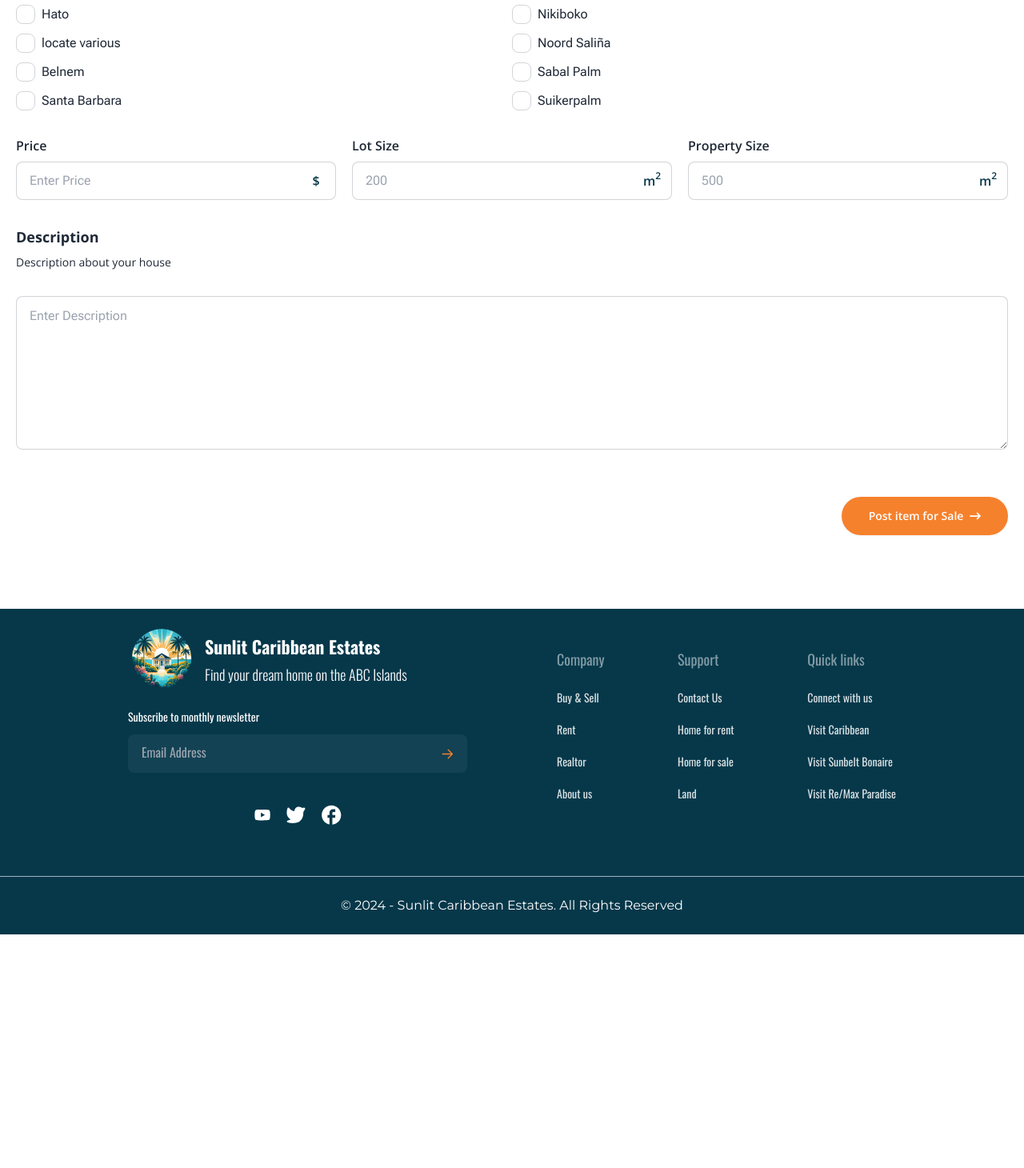
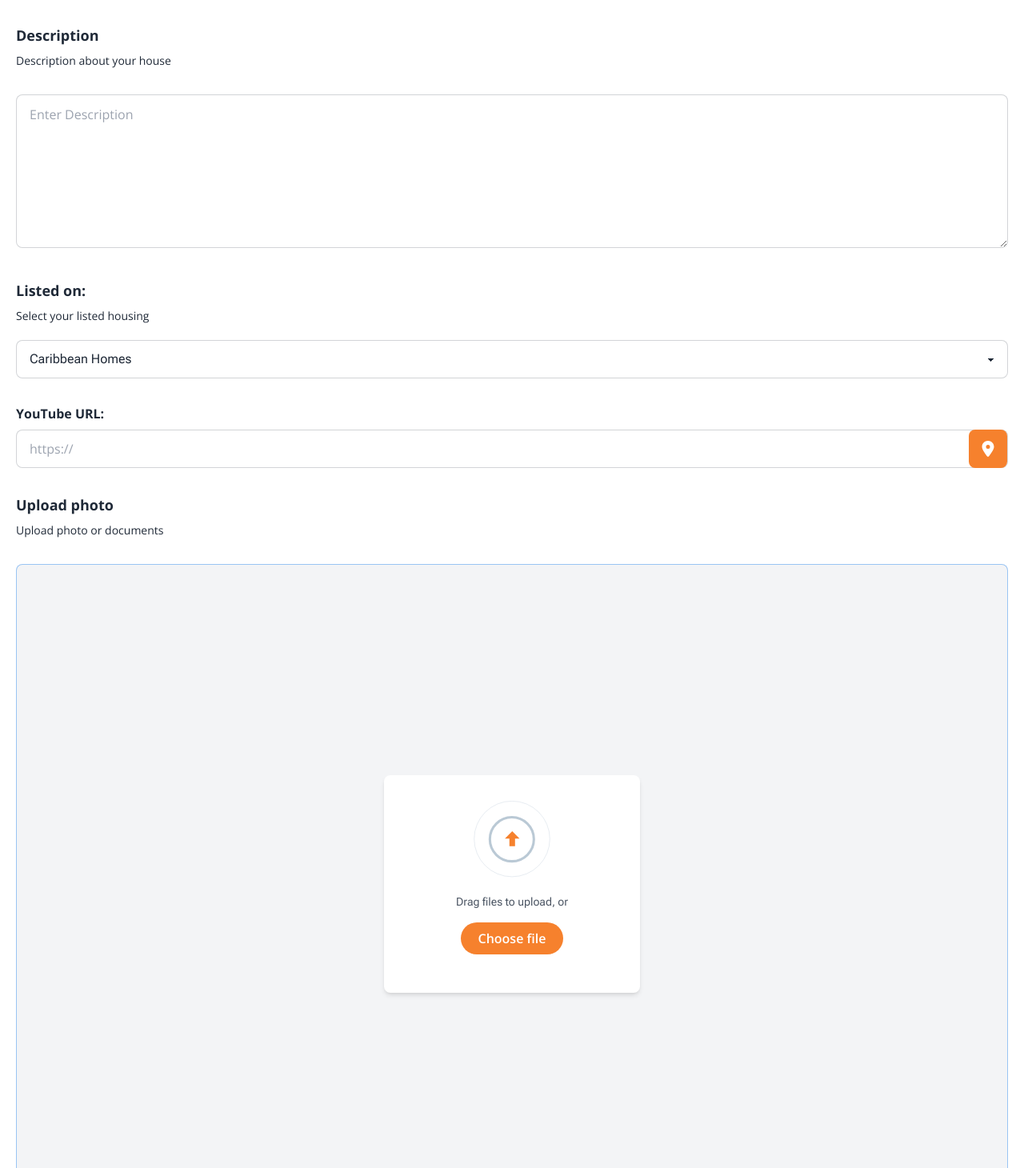
Before and after one commit to Henryikenna/sunlit-estate-website, a Next.js app: page /listing-sell-page in a window 1280 px wide. Shown: the part 910-2370 px from the top of the page at 80% size. Before the commit the page ends 2078 px from the top, so only its background shows below. Built offline with nearby package versions, Linux system fonts and the light colour scheme.

Commit message:
fourteenth commit 2

```diff
--- a/package.json
+++ b/package.json
@@ -21,6 +21,7 @@
     "@supabase/supabase-js": "^2.38.4",
     "@vercel/analytics": "^1.1.1",
     "@vercel/speed-insights": "^1.0.1",
+    "axios": "^1.7.2",
     "classnames": "^2.3.2",
     "cloudinary": "^2.0.1",
     "embla-carousel-react": "^8.0.0-rc15",
--- a/src/app/create-listing/page.tsx
+++ b/src/app/create-listing/page.tsx
@@ -14,12 +14,12 @@ const CreateListingPage = () => {
 
 
   return (
-    <div className=' pt-28 px-10 md:px-12 lg:px-16'>
+    <div className=' pt-28 px-1 md:px-12 lg:px-16'>
       <h4 className="text-[#1E1E1E] pb-5 text-2xl font-openSans font-bold text-center">Create Listing</h4>
 
       <hr className=' border-[#1E1E1E40] w-full' />
 
-      <div className=' flex justify-center items-end gap-4 pt-12 md:gap-6'>
+      <div className=' flex justify-center items-end gap-4 pt-5 md:pt-10 lg:pt-12 md:gap-6'>
           <button onClick={() => handlePageChange('sell')}>
               <h3 className={` font-openSans font-semibold text-base pt-1 border-b-4 ${selectedPage === 'sell' ? 'border-[#F6812D]' : 'border-transparent'} md:text-xl`}>Sell</h3>
           </button>
--- a/src/app/listing-sell-page/page.tsx
+++ b/src/app/listing-sell-page/page.tsx
@@ -2,8 +2,10 @@
 import { useState } from 'react'
 import { IoClose } from 'react-icons/io5'
 import { FiPlus } from 'react-icons/fi'
-import { FaLocationDot, FaArrowRightLong } from "react-icons/fa6";
-import { FaGlobeAmericas } from "react-icons/fa";
+import { FaLocationDot, FaArrowRightLong } from 'react-icons/fa6'
+import { FaGlobeAmericas, FaRegFileAlt } from 'react-icons/fa'
+
+import axios from 'axios'
 
 const filterButtonsTextList = ['Any', '1', '2', '3', '4', '5', '6', '7', '8+']
 const areaTextList = ['Hato', 'Nikiboko', 'locate various', 'Noord Saliña', 'Belnem', 'Sabal Palm', 'Santa Barbara', 'Suikerpalm']
@@ -17,6 +19,45 @@ const ListingSellPage = () => {
   const bathroomsButtons = Array.from({ length: filterButtonsTextList.length }, (_, i) => i)
   const areas = Array.from({ length: areaTextList.length }, (_, i) => i)
   const houseVarieties = Array.from({ length: houseVarietiesList.length }, (_, i) => i)
+
+  const [file, setFile] = useState<File | null>(null)
+  const [fileURL, setFileURL] = useState<string | null>(null)
+  const [uploadStatus, setUploadStatus] = useState<string | null>(null)
+
+  const handleFileChange = (event: React.ChangeEvent<HTMLInputElement>) => {
+    if (event.target.files && event.target.files[0]) {
+      const selectedFile = event.target.files[0]
+      setFile(selectedFile)
+      setFileURL(URL.createObjectURL(selectedFile))
+    }
+  }
+
+  // const handleUpload = () => {
+  //   if (file) {
+  //     console.log('Uploading file:', file);
+  //     // Handle file upload logic here
+  //   }
+  // };
+
+  const handleUpload = async () => {
+    if (file) {
+      const formData = new FormData()
+      formData.append('file', file)
+
+      try {
+        const response = await axios.post('/api/upload', formData, {
+          headers: {
+            'Content-Type': 'multipart/form-data',
+          },
+        })
+        setUploadStatus('File uploaded successfully')
+        console.log(response.data)
+      } catch (error) {
+        setUploadStatus('File upload failed')
+        console.error(error)
+      }
+    }
+  }
 
   return (
     <div className='mt-4 md:mt-5 lg:mt-7'>
@@ -38,8 +79,8 @@ const ListingSellPage = () => {
 
         <section className=' px-5 pt-4 flex flex-col gap-8'>
           <div className=''>
-            <section className='flex items-center gap-5 pb-5 w-full'>
-              <div className='w-1/2'>
+            <section className='block lg:flex items-center gap-5 pb-5 w-full'>
+              <div className='w-full pb-5 lg:pb-0 lg:w-1/2'>
                 <h1 className=' font-openSans font-bold text-base pb-2'>Property Type</h1>
                 {/* <label className='input input-bordered flex items-center gap-2'>
                     <input type='text' className='grow' placeholder='Enter Property type' />
@@ -62,30 +103,30 @@ const ListingSellPage = () => {
                 </select>
               </div>
 
-              <div className='w-1/2'>
+              <div className='w-full lg:w-1/2'>
                 <h1 className=' font-openSans font-bold text-base pb-2'>Property Name</h1>
-                <label className='input input-bordered flex items-center gap-2'>
+                <label className='input input-bordered font-openSans flex items-center gap-2'>
                   <input type='text' className='grow' placeholder='Enter Property name' />
                 </label>
               </div>
             </section>
 
-            <section className='flex items-center gap-5 w-full'>
-              <div className='w-1/2'>
+            <section className='block lg:flex items-center gap-5 w-full'>
+              <div className='w-full pb-5 lg:pb-0 lg:w-1/2'>
                 <h1 className=' font-openSans font-bold text-base pb-2'>Address</h1>
-                <label className='input input-bordered flex items-center pr-0'>
+                <label className='input input-bordered font-openSans flex items-center pr-0'>
                   <input type='text' className='grow' placeholder='Enter Property Address' />
-                  <div className="bg-[#F6812D] flex items-center justify-center text-xl rounded-[8px] h-[3rem] w-[3rem] text-white">
+                  <div className='bg-[#F6812D] flex items-center justify-center text-xl rounded-[8px] h-[3rem] w-[3rem] text-white'>
                     <FaLocationDot />
                   </div>
                 </label>
               </div>
 
-              <div className='w-1/2'>
+              <div className='w-full lg:w-1/2'>
                 <h1 className=' font-openSans font-bold text-base pb-2'>Property URL</h1>
-                <label className='input input-bordered flex items-center pr-0'>
+                <label className='input input-bordered font-openSans flex items-center pr-0'>
                   <input type='text' className='grow' placeholder='Enter Property URL' />
-                  <div className="bg-[#F6812D] flex items-center justify-center text-xl rounded-[8px] h-[3rem] w-[3rem] text-white">
+                  <div className='bg-[#F6812D] flex items-center justify-center text-xl rounded-[8px] h-[3rem] w-[3rem] text-white'>
                     <FaGlobeAmericas />
                   </div>
                 </label>
@@ -132,7 +173,9 @@ const ListingSellPage = () => {
                 <button
                   key={`Button${button}`}
                   className={`btn rounded-full min-w-20 font-openSans text-xs font-semibold ${
-                    selectedBathroomButton === button ? 'btn-primary bg-[#06384A] border-none text-white hover:bg-[#06384A]' : 'btn-outline text-[#1E1E1ECC] hover:bg-transparent hover:text-[#1E1E1ECC]'
+                    selectedBathroomButton === button
+                      ? 'btn-primary bg-[#06384A] border-none text-white hover:bg-[#06384A]'
+                      : 'btn-outline text-[#1E1E1ECC] hover:bg-transparent hover:text-[#1E1E1ECC]'
                   }`}
                   onClick={() => setSelectedBathroomButton(button)}
                 >
@@ -142,7 +185,7 @@ const ListingSellPage = () => {
             </section>
           </div>
 
-          <div className=''>
+          {/* <div className=''>
             <h1 className=' font-openSans font-bold text-lg pb-2'>Area</h1>
             <h3 className=' font-openSans text-sm'>Locate various regions</h3>
 
@@ -155,23 +198,21 @@ const ListingSellPage = () => {
               ))}
             </section>
           </div>
-
+ */}
           <div className='flex w-full gap-5'>
             <div className='w-1/3'>
               <h1 className=' font-openSans font-semibold text-base pb-2'>Price</h1>
-                <label className='input input-bordered flex items-center gap-2 pr-0'>
+              <label className='input input-bordered font-openSans flex items-center gap-2 pr-0'>
                 <input type='number' className='grow' placeholder='Enter Price' />
-                  <div className="flex items-center justify-center text-base font-openSans font-semibold rounded-[8px] h-[3rem] w-[3rem] text-[#06384A]">
-                  $
-                  </div>
+                <div className='flex items-center justify-center text-base font-openSans font-semibold rounded-[8px] h-[3rem] w-[3rem] text-[#06384A]'>$</div>
               </label>
             </div>
 
             <div className='w-1/3'>
               <h1 className=' font-openSans font-semibold text-base pb-2'>Lot Size</h1>
-                <label className='input input-bordered flex items-center gap-2 pr-0'>
+              <label className='input input-bordered font-openSans flex items-center gap-2 pr-0'>
                 <input type='number' className='grow' placeholder='200' />
-                  <div className="flex items-center justify-center text-base font-openSans font-semibold rounded-[8px] h-[3rem] w-[3rem] text-[#06384A]">
+                <div className='flex items-center justify-center text-base font-openSans font-semibold rounded-[8px] h-[3rem] w-[3rem] text-[#06384A]'>
                   m<sup>2</sup>
                 </div>
               </label>
@@ -179,9 +220,9 @@ const ListingSellPage = () => {
 
             <div className='w-1/3'>
               <h1 className=' font-openSans font-semibold text-base pb-2'>Property Size</h1>
-                <label className='input input-bordered flex items-center gap-2 pr-0'>
+              <label className='input input-bordered font-openSans flex items-center gap-2 pr-0'>
                 <input type='number' className='grow' placeholder='500' />
-                  <div className="flex items-center justify-center text-base font-openSans font-semibold rounded-[8px] h-[3rem] w-[3rem] text-[#06384A]">
+                <div className='flex items-center justify-center text-base font-openSans font-semibold rounded-[8px] h-[3rem] w-[3rem] text-[#06384A]'>
                   m<sup>2</sup>
                 </div>
               </label>
@@ -194,14 +235,84 @@ const ListingSellPage = () => {
 
             <section className=' pt-8'>
               {/* <input type="text" placeholder="Enter Description" className="input input-bordered w-full max-w-xs" /> */}
-              <textarea placeholder='Enter Description' className='input input-bordered w-full py-3 h-48' rows={8}></textarea>
+              <textarea placeholder='Enter Description' className='input input-bordered font-openSans w-full py-3 h-48' rows={8}></textarea>
             </section>
           </div>
 
+          <div className='w-full'>
+            <h1 className=' font-openSans font-bold text-lg pb-2'>Listed on:</h1>
+            <h3 className=' font-openSans text-sm'>Select your listed housing</h3>
 
-          <section className="pt-5">
+            <select className='select select-bordered w-full text-base mt-5'>
+              <option>Caribbean Homes</option>
+              <option>Sunbelt realty Bonaire</option>
+              <option>RE/MAX paradise Homes</option>
+            </select>
+          </div>
+
+          <div className='w-full'>
+            <h1 className=' font-openSans font-bold text-base pb-2'>YouTube URL:</h1>
+            <label className='input input-bordered font-openSans flex items-center pr-0'>
+              <input type='text' className='grow' placeholder='https://' />
+              <div className='bg-[#F6812D] flex items-center justify-center text-xl rounded-[8px] h-[3rem] w-[3rem] text-white'>
+                <FaLocationDot />
+              </div>
+            </label>
+          </div>
+
+          <div className='w-full'>
+            <h1 className=' font-openSans font-bold text-lg pb-2'>Upload photo</h1>
+            <h3 className=' font-openSans text-sm'>Upload photo or documents</h3>
+
+            {/* <select className='select select-bordered w-full text-base mt-5'>
+              <option>Caribbean Homes</option>
+              <option>Sunbelt realty Bonaire</option>
+              <option>RE/MAX paradise Homes</option>
+            </select> */}
+            <div className='flex flex-col items-center mt-8 justify-center h-screen border border-[#4295F280] rounded-[8px] bg-gray-100'>
+              <div className='w-full max-w-xs p-8 bg-white rounded-lg shadow-md'>
+                <div className='flex flex-col items-center mb-4'>
+                  <label htmlFor='file-upload' className='cursor-pointer'>
+                    <div className='flex flex-col items-center'>
+                      {/* <div className="w-16 h-16 mb-4 bg-gray-200 rounded-full flex items-center justify-center">
+
+              </div> */}
+                      {file ? (
+                        <div className='flex flex-col items-center'>
+                          {/* <img src={fileURL!} alt="file-icon" className="w-16 h-16 mb-4" /> */}
+                          <FaRegFileAlt className='w-16 h-16 mb-4' />
+                          <span className='text-sm text-gray-600'>{file.name}</span>
+                        </div>
+                      ) : (
+                        <svg className='w-24' viewBox='0 0 177 176' fill='none' xmlns='http://www.w3.org/2000/svg'>
+                          <circle opacity='0.5' cx='88.5004' cy='87.8178' r='87.1814' stroke='#BAC9D5' stroke-width='1.27272' />
+                          <circle cx='88.1871' cy='88.6759' r='50.7301' stroke='#BAC9D5' stroke-width='5.63668' />
+                          <path d='M95.4891 104.42H82.5478V87.1644H72.1084L89.0184 70.2544L105.928 87.1644H95.4891V104.42Z' fill='#F6812D' />
+                        </svg>
+                      )}
+
+                      <span className='text-sm text-gray-600 pt-5'>Drag files to upload, or</span>
+                      {/* <span className="text-sm text-blue-500">Choose File</span> */}
+                    </div>
+                  </label>
+                  <input id='file-upload' type='file' className='hidden' onChange={handleFileChange} />
+                  <section className='pt-4 justify-center flex items-center '>
+                    <button
+                      className='w-32 rounded-full font-semibold text-base text-center font-openSans px-4 py-2 text-white bg-[#F6812D] hover:bg-[#F6812D] focus:outline-none'
+                      // onClick={handleUpload}
+                      // onClick={handleFileChange}
+                    >
+                      Choose file
+                    </button>
+                  </section>
+                </div>
+              </div>
+            </div>
+          </div>
+
+          <section className='pt-5'>
             <button className='btn btn-primary font-openSans rounded-full border-none text-white w-52 flex justify-center items-center float-right bg-[#F6812D] hover:bg-[#ed7b29]'>
-            Post item for Sale
+              Post item for Rent
               <FaArrowRightLong />
             </button>
           </section>
```
Also changed, not shown: src/app/listing-rent-page/page.tsx (+8 -8 lines), 1 other file (tests, documents, lock files or other folders). Lines whose indentation alone changed are shown as unchanged.
